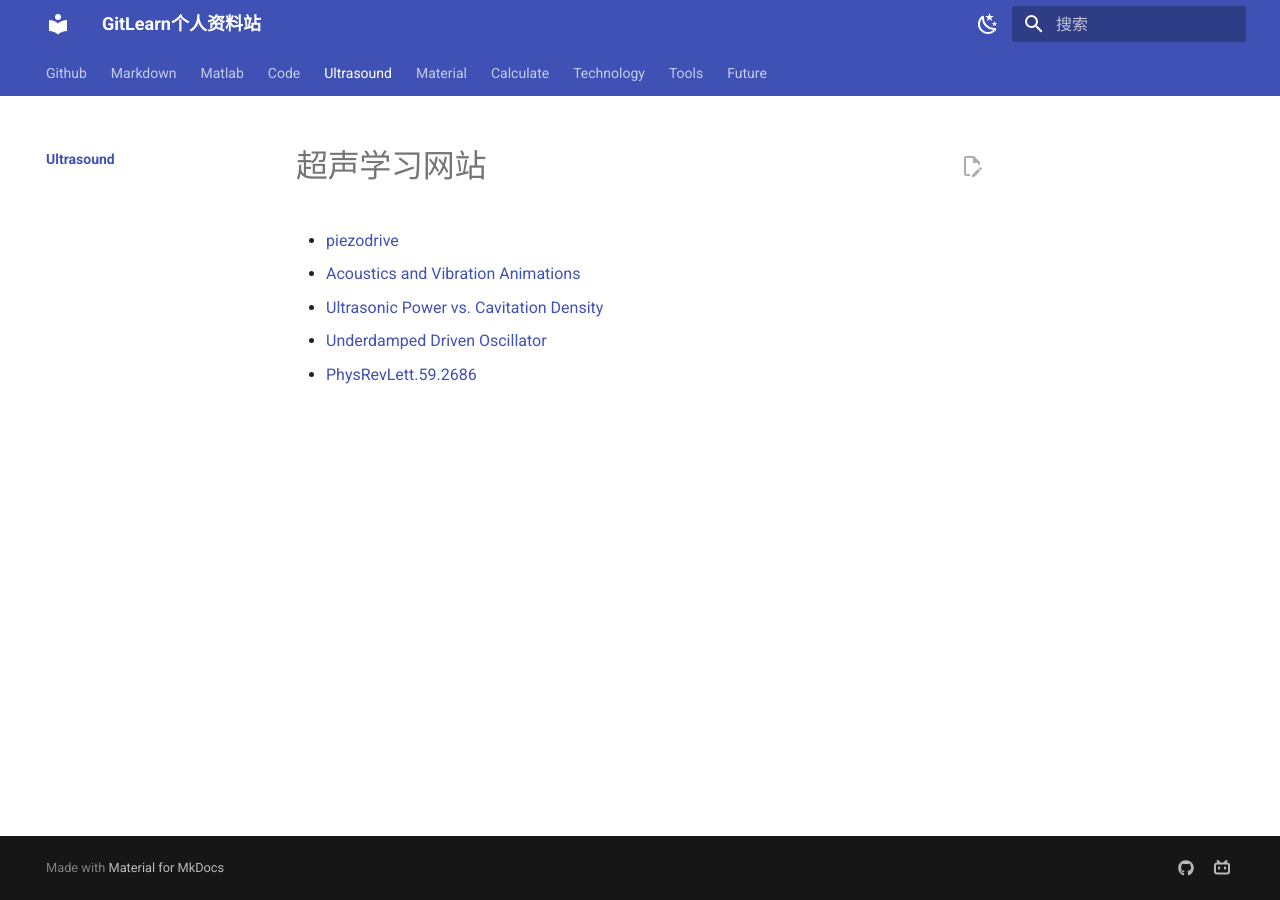
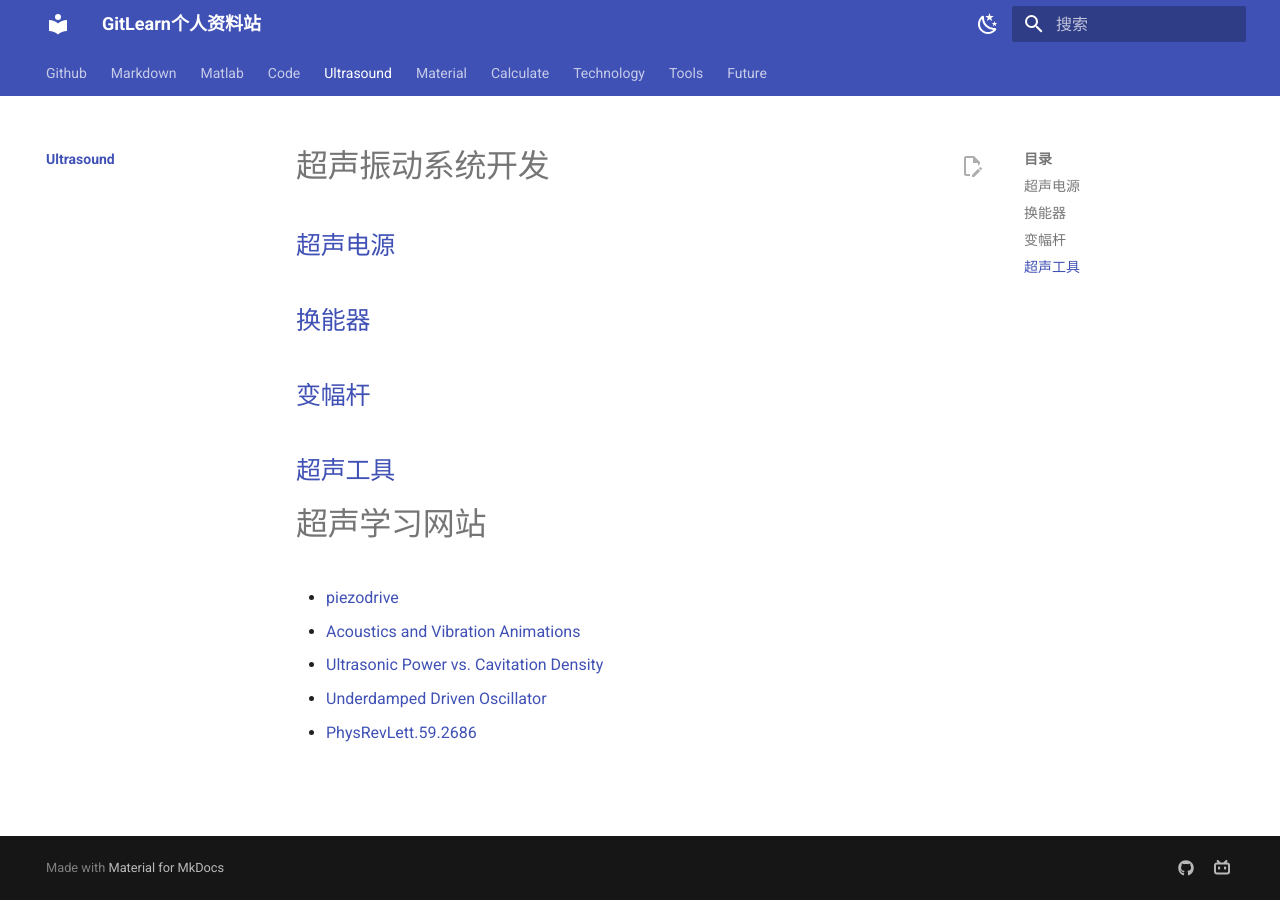
Before and after one commit to jinzhao2aqin/GitLearn, an MkDocs documentation site: the page built from docs/ultrasound/index.md, in a window 1280 px wide. Built offline with MkDocs 1.6.1 and Material for MkDocs 9.7.7, drawn with Linux system fonts in a browser that asks for light colours; nearby versions of some CDN libraries; library files that are not in the unit come from our copies.

Commit message:
Just update the future

```diff
--- a/docs/ultrasound/index.md
+++ b/docs/ultrasound/index.md
@@ -1,3 +1,13 @@
+
+# 超声振动系统开发
+## [超声电源](note1.md)
+## [换能器](note2.md)
+## [变幅杆](note3.md)
+## [超声工具](note4.md)
+
+
+
+
 
 # 超声学习网站
 
--- /dev/null
+++ b/docs/ultrasound/note2.md
@@ -0,0 +1 @@
+# 换能器
--- /dev/null
+++ b/docs/ultrasound/note3.md
@@ -0,0 +1 @@
+# 变幅杆
--- /dev/null
+++ b/docs/ultrasound/note4.md
@@ -0,0 +1 @@
+# 超声工具
```
